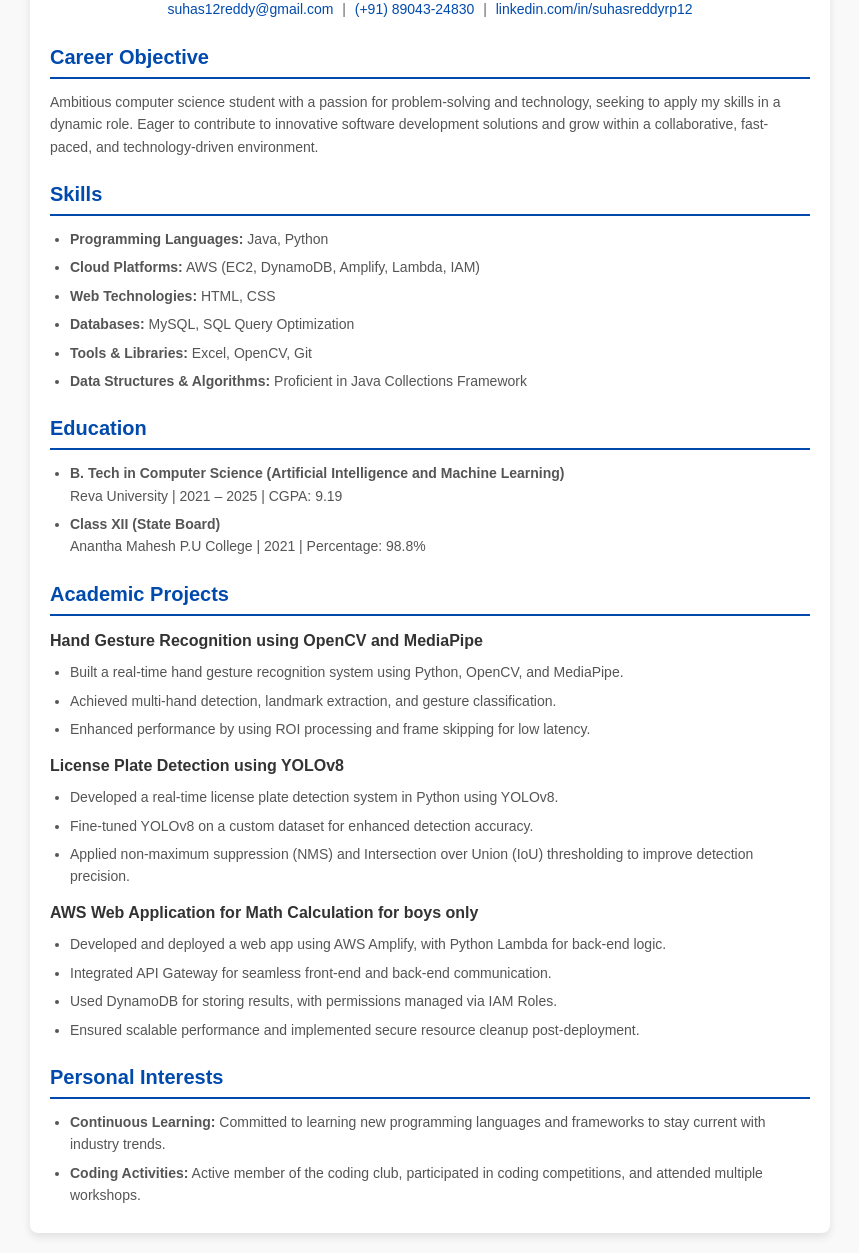
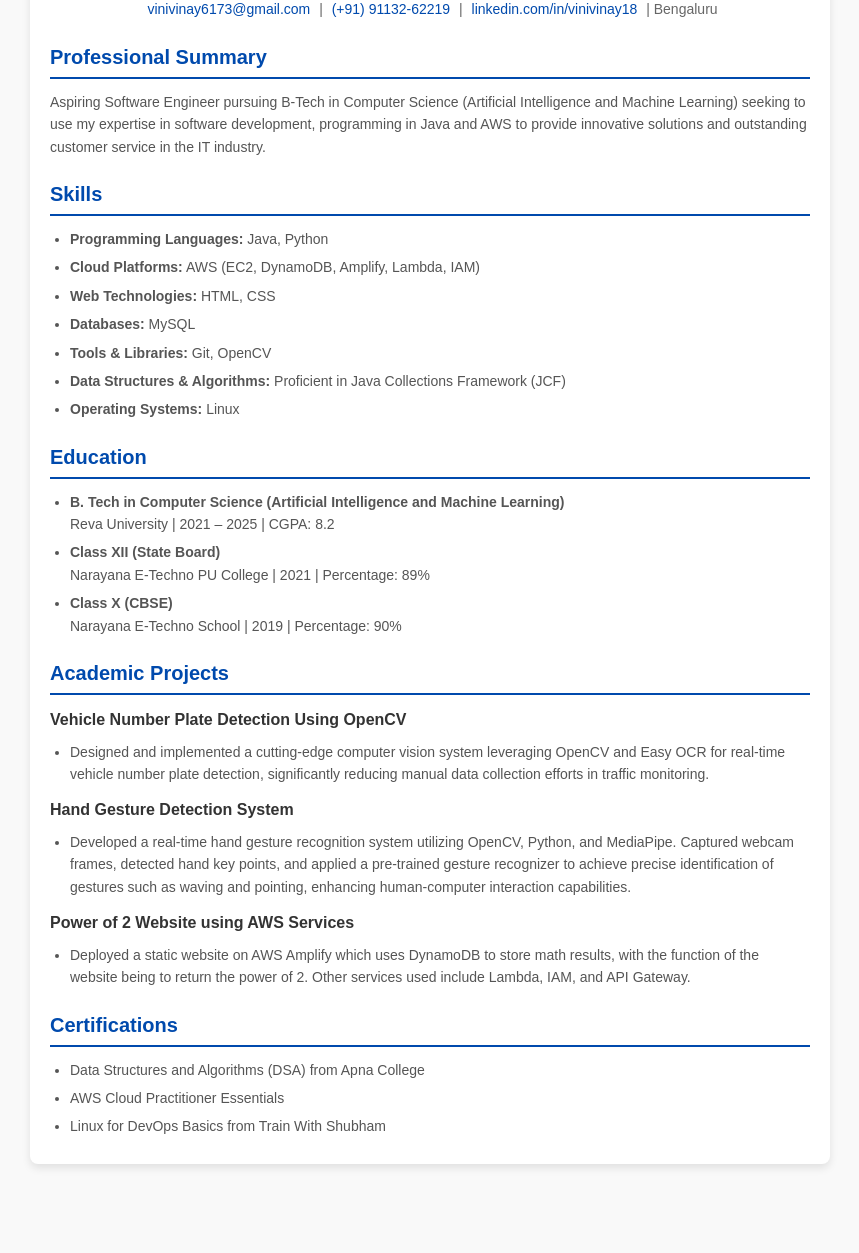
Before and after one commit to vinayvini-18/MEMEwebsDEMO, a plain HTML site: page index.html in a window 1280 px wide. Shown: the part 88-1341 px from the top of the page, without its empty margins (210-1069 px from the left). After the commit the page ends 1272 px from the top, so only its background shows below. Drawn offline with Linux system fonts and the light colour scheme.

Commit message:
adding files to github

```diff
--- a/index.html
+++ b/index.html
@@ -3,23 +3,24 @@
 <head>
     <meta charset="UTF-8">
     <meta name="viewport" content="width=device-width, initial-scale=1.0">
-    <title>Resume - Suhas Reddy R P</title>
+    <title>Resume - Vinay S</title>
     <link rel="stylesheet" href="styles.css">
 </head>
 <body>
 <div class="resume-container">
     <header>
-        <h1>SUHAS REDDY R P</h1>
+        <h1>VINAY S</h1>
         <p class="contact-info">
-            <a href="mailto:suhas12reddy@gmail.com">suhas12reddy@gmail.com</a> |
-            <a href="tel:+918904324830">(+91) 89043-24830</a> |
-            <a href="https://linkedin.com/in/suhasreddyrp12" target="_blank">linkedin.com/in/suhasreddyrp12</a>
+            <a href="mailto:vinivinay6173@gmail.com">vinivinay6173@gmail.com</a> |
+            <a href="tel:+919113262219">(+91) 91132-62219</a> |
+            <a href="https://www.linkedin.com/in/vinivinay18/" target="_blank">linkedin.com/in/vinivinay18</a> |
+            <span>Bengaluru</span>
         </p>
     </header>
 
     <section class="section">
-        <h2>Career Objective</h2>
-        <p>Ambitious computer science student with a passion for problem-solving and technology, seeking to apply my skills in a dynamic role. Eager to contribute to innovative software development solutions and grow within a collaborative, fast-paced, and technology-driven environment.</p>
+        <h2>Professional Summary</h2>
+        <p>Aspiring Software Engineer pursuing B-Tech in Computer Science (Artificial Intelligence and Machine Learning) seeking to use my expertise in software development, programming in Java and AWS to provide innovative solutions and outstanding customer service in the IT industry.</p>
     </section>
 
     <section class="section">
@@ -28,9 +29,10 @@
             <li><strong>Programming Languages:</strong> Java, Python</li>
             <li><strong>Cloud Platforms:</strong> AWS (EC2, DynamoDB, Amplify, Lambda, IAM)</li>
             <li><strong>Web Technologies:</strong> HTML, CSS</li>
-            <li><strong>Databases:</strong> MySQL, SQL Query Optimization</li>
-            <li><strong>Tools & Libraries:</strong> Excel, OpenCV, Git</li>
-            <li><strong>Data Structures & Algorithms:</strong> Proficient in Java Collections Framework</li>
+            <li><strong>Databases:</strong> MySQL</li>
+            <li><strong>Tools & Libraries:</strong> Git, OpenCV</li>
+            <li><strong>Data Structures & Algorithms:</strong> Proficient in Java Collections Framework (JCF)</li>
+            <li><strong>Operating Systems:</strong> Linux</li>
         </ul>
     </section>
 
@@ -38,44 +40,37 @@
         <h2>Education</h2>
         <ul>
             <li><strong>B. Tech in Computer Science (Artificial Intelligence and Machine Learning)</strong><br>
-                Reva University | 2021 – 2025 | CGPA: 9.19</li>
+                Reva University | 2021 – 2025 | CGPA: 8.2</li>
             <li><strong>Class XII (State Board)</strong><br>
-                Anantha Mahesh P.U College | 2021 | Percentage: 98.8%</li>
+                Narayana E-Techno PU College | 2021 | Percentage: 89%</li>
+            <li><strong>Class X (CBSE)</strong><br>
+                Narayana E-Techno School | 2019 | Percentage: 90%</li>
         </ul>
     </section>
 
     <section class="section">
         <h2>Academic Projects</h2>
-        <h3>Hand Gesture Recognition using OpenCV and MediaPipe</h3>
+        <h3>Vehicle Number Plate Detection Using OpenCV</h3>
         <ul>
-            <li>Built a real-time hand gesture recognition system using Python, OpenCV, and MediaPipe.</li>
-            <li>Achieved multi-hand detection, landmark extraction, and gesture classification.</li>
-            <li>Enhanced performance by using ROI processing and frame skipping for low latency.</li>
+            <li>Designed and implemented a cutting-edge computer vision system leveraging OpenCV and Easy OCR for real-time vehicle number plate detection, significantly reducing manual data collection efforts in traffic monitoring.</li>
         </ul>
 
-        <h3>License Plate Detection using YOLOv8</h3>
+        <h3>Hand Gesture Detection System</h3>
         <ul>
-            <li>Developed a real-time license plate detection system in Python using YOLOv8.</li>
-            <li>Fine-tuned YOLOv8 on a custom dataset for enhanced detection accuracy.</li>
-            <li>Applied non-maximum suppression (NMS) and Intersection over Union (IoU) thresholding to improve detection precision.</li>
+            <li>Developed a real-time hand gesture recognition system utilizing OpenCV, Python, and MediaPipe. Captured webcam frames, detected hand key points, and applied a pre-trained gesture recognizer to achieve precise identification of gestures such as waving and pointing, enhancing human-computer interaction capabilities.</li>
         </ul>
 
-        <h3>AWS Web Application for Math Calculation for boys only</h3>
+        <h3>Power of 2 Website using AWS Services</h3>
         <ul>
-            <li>Developed and deployed a web app using AWS Amplify, with Python Lambda for back-end logic.</li>
-            <li>Integrated API Gateway for seamless front-end and back-end communication.</li>
-            <li>Used DynamoDB for storing results, with permissions managed via IAM Roles.</li>
-            <li>Ensured scalable performance and implemented secure resource cleanup post-deployment.</li>
+            <li>Deployed a static website on AWS Amplify which uses DynamoDB to store math results, with the function of the website being to return the power of 2. Other services used include Lambda, IAM, and API Gateway.</li>
         </ul>
     </section>
 
     <section class="section">
-        <h2>Personal Interests</h2>
+        <h2>Certifications</h2>
         <ul>
-            <li><strong>Continuous Learning:</strong> Committed to learning new programming languages and frameworks to stay current with industry trends.</li>
-            <li><strong>Coding Activities:</strong> Active member of the coding club, participated in coding competitions, and attended multiple workshops.</li>
+            <li>Data Structures and Algorithms (DSA) from Apna College</li>
+            <li>AWS Cloud Practitioner Essentials</li>
+            <li>Linux for DevOps Basics from Train With Shubham</li>
         </ul>
     </section>
-</div>
-</body>
-</html>
```
